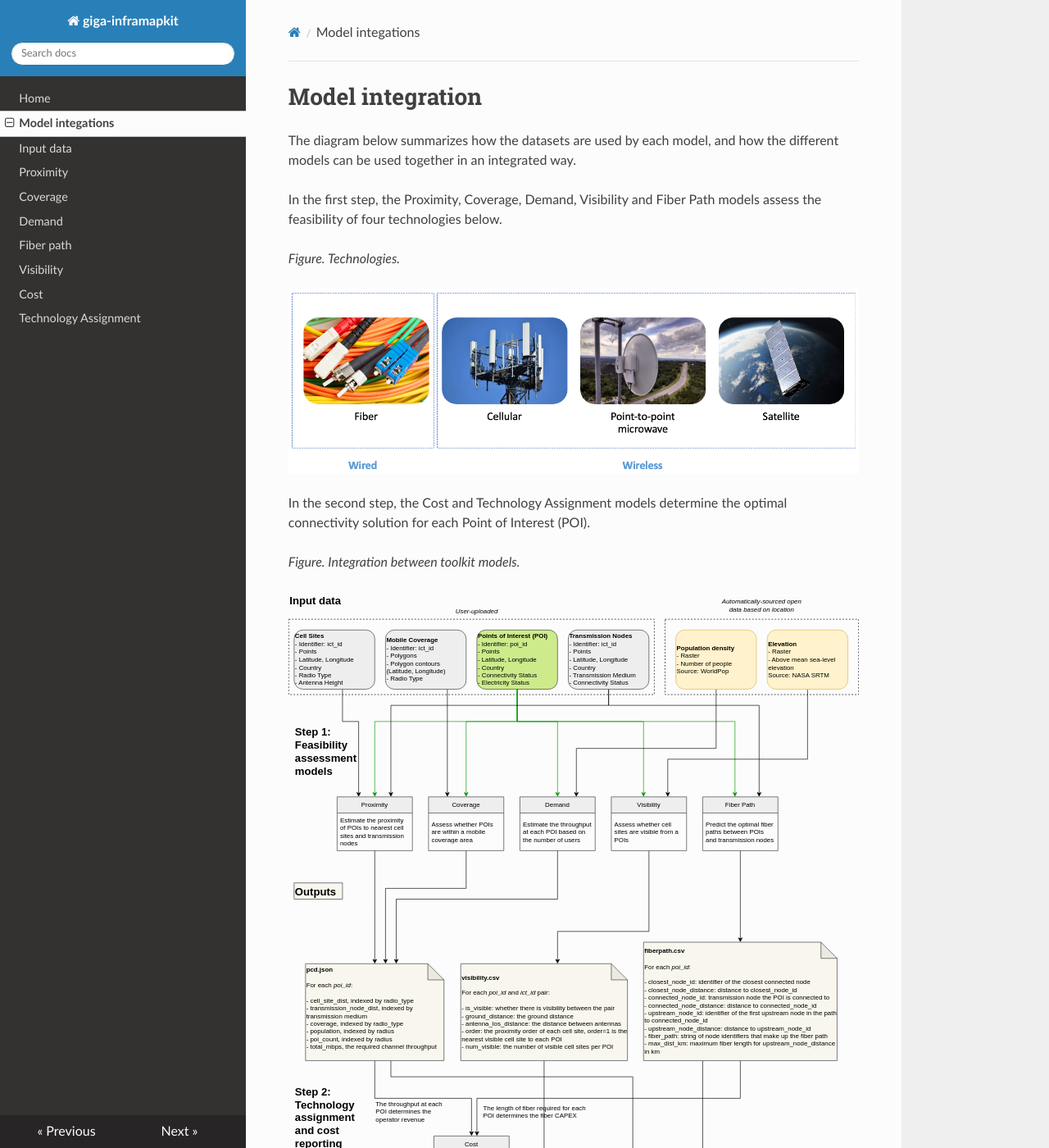
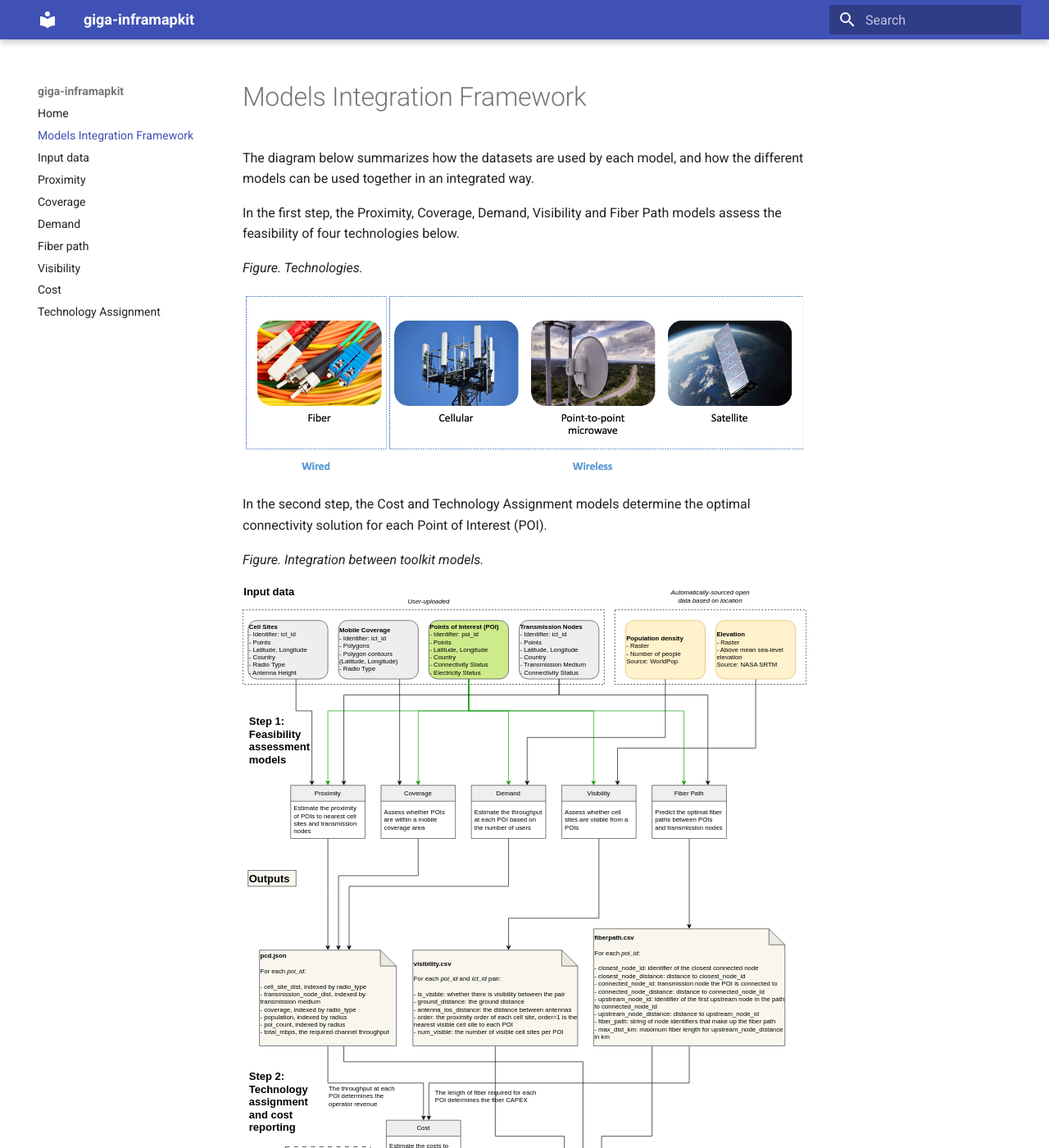
Before and after one commit to FNS-Division/inframapkit-documentation, an MkDocs documentation site: the page built from docs/integrations.md, in a window 1280 px wide and 1400 px high. Shown: the whole window at 82% size. Built offline with MkDocs 1.6.1 and Material for MkDocs 9.7.7, drawn with Linux system fonts in a browser that asks for light colours; nearby versions of some CDN libraries; some of the changed text lies outside the part shown.

Commit message:
refactor: Update navigation and title for model integration documentation

```diff
--- a/docs/integrations.md
+++ b/docs/integrations.md
@@ -1,4 +1,4 @@
-# Model integration
+# Models Integration Framework
 
 The diagram below summarizes how the datasets are used by each model, and how the different models can be used together in an integrated way.
 
--- a/mkdocs.yml
+++ b/mkdocs.yml
@@ -1,7 +1,7 @@
 site_name: giga-inframapkit
 nav:
   - Home: index.md
-  - Model integations: integrations.md
+  - Models Integration Framework: integrations.md
   - Input data: inputdata.md
   - Proximity: proximity.md
   - Coverage: coverage.md
@@ -10,4 +10,4 @@ nav:
   - Visibility: visibility.md
   - Cost: costmodel.md
   - Technology Assignment: assignment.md
-theme: readthedocs
+theme: material
```
